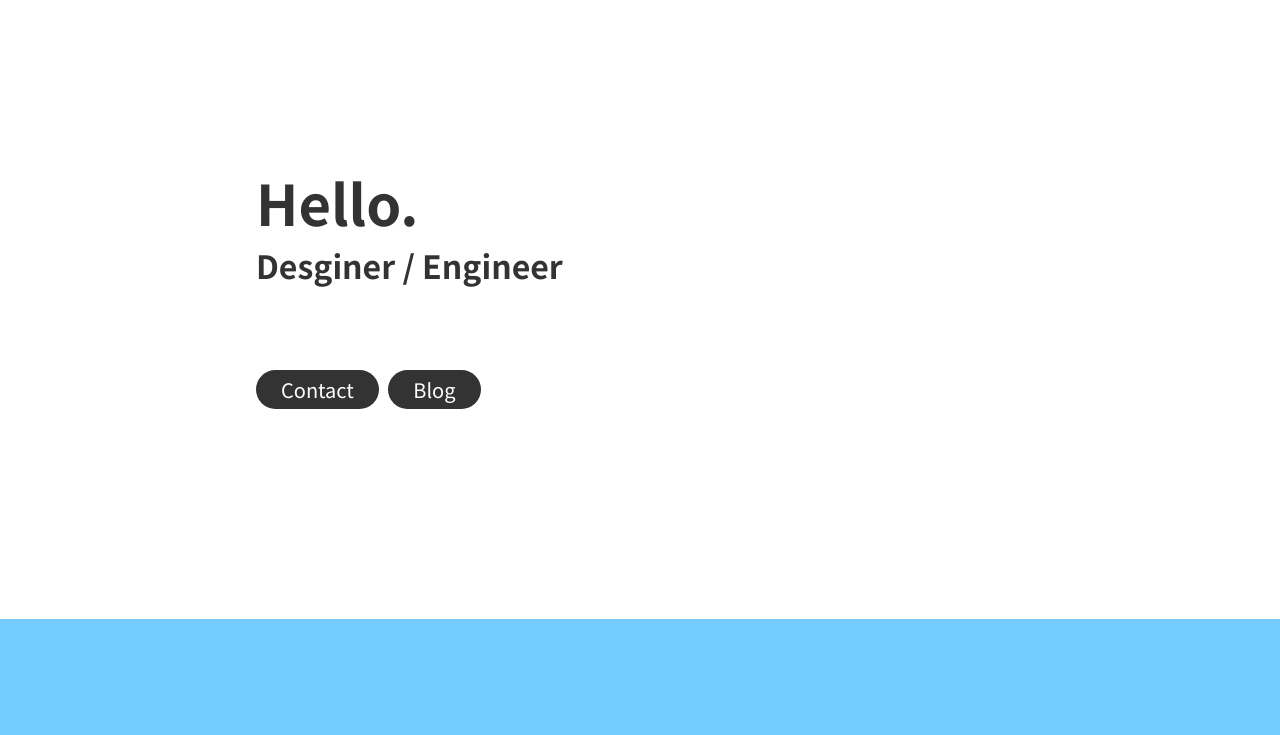
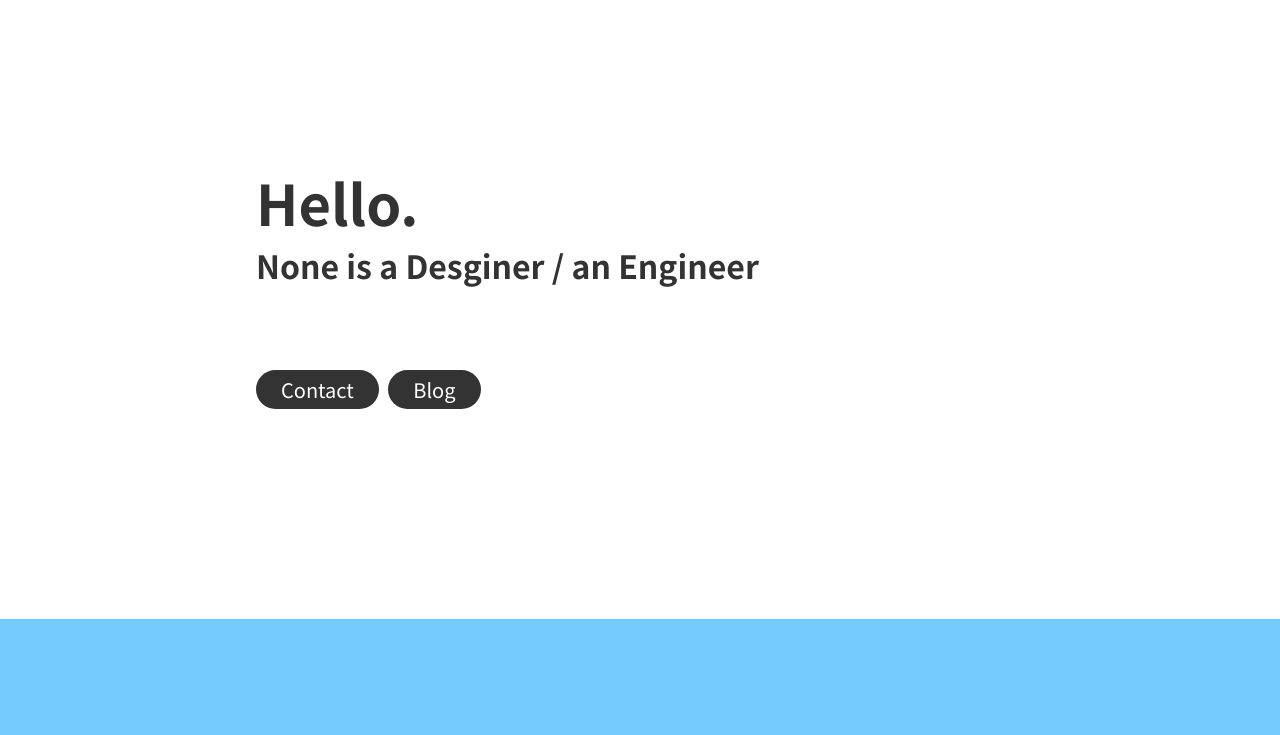
Before and after one commit to noneteya/portfolio_2019, a plain HTML site: page index.html in a window 1280 px wide. Shown: the part 65-800 px from the top of the page. Drawn offline with Linux system fonts and the light colour scheme.

Commit message:
update: 名前の表記を追加

```diff
--- a/index.html
+++ b/index.html
@@ -19,7 +19,7 @@
   <div id="container">
     <div id="top">
       <h1>Hello.</h1>
-      <h2>Desginer / Engineer</h2>
+      <h2>None is  a Desginer /  an Engineer</h2>
 
       <div class="button-wrap">
         <div class="button"><a href="//twitter.com/noneteya">Contact</a></div>
```
